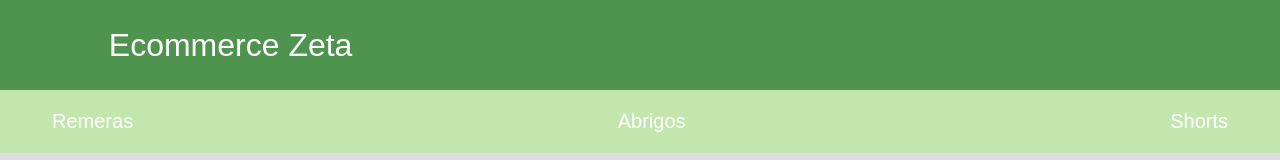
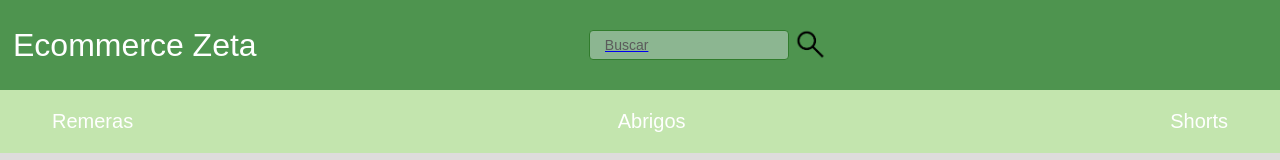
Before and after one commit to DamianPonc3/Zeta, a React (Create React App) app: page / in a window 1280 px wide. Shown: the top 160 px of the page. Built offline with nearby package versions, Linux system fonts and the light colour scheme; no server answers; the database is empty.

Commit message:
cambios finales

```diff
--- a/public/index.html
+++ b/public/index.html
@@ -13,7 +13,7 @@
     <link rel="apple-touch-icon" href="%PUBLIC_URL%/logo192.png" />
     <link rel="manifest" href="%PUBLIC_URL%/manifest.json" />
     <link rel="stylesheet" href="https://fonts.googleapis.com/css2?family=Material+Symbols+Outlined:opsz,wght,FILL,GRAD@48,400,0,0" />
-
+    <link rel="stylesheet" href="https://fonts.googleapis.com/css2?family=Material+Symbols+Outlined:opsz,wght,FILL,GRAD@20..48,100..700,0..1,-50..200" />
     <title>Zeta</title>
   </head>
   <body>
--- a/src/App.js
+++ b/src/App.js
@@ -8,6 +8,7 @@ import { BrowserRouter, Routes, Route } from 'react-router-dom'
 import { CartContextProvider } from './context/CartContext';
 import { NotificationProvider } from './Notification/notification';
 import Form from "./components/Form/Form"
+import Search from "./components/Search/Search"
 
 const App = () => {
   return (
@@ -24,6 +25,7 @@ const App = () => {
                 <Route path='/cart' element={<Cart />}/>
                 <Route path='/order' element={<Form />}/>
                 <Route path='*' element={<h1>PAGE NOT FOUND 404</h1>} />
+                <Route path='/search' element={<Search />} />
               </Routes>
             </BrowserRouter>
           </NotificationProvider>
--- a/src/components/Item/Item.css
+++ b/src/components/Item/Item.css
@@ -67,3 +67,10 @@ img {
     margin-bottom: 1.25rem;
     font-weight: 400;
 }
+
+
+@media all and (max-width: 1020px){
+.Header{
+    display: none;
+}
+}
--- a/src/components/ItemList/ItemList.css
+++ b/src/components/ItemList/ItemList.css
@@ -2,3 +2,9 @@
     display: grid;
     grid-template-columns: repeat(3, auto);
 }
+
+@media all and (max-width: 1020px) {
+    .card{
+        grid-template-columns: repeat(2, 1fr);
+    }
+}
--- a/src/components/Navbar/Navbar.css
+++ b/src/components/Navbar/Navbar.css
@@ -9,8 +9,10 @@
 
 .container-title{
   margin-left: 0.5rem;
+  padding-left: 5px;
+  padding-right: 120px;
   display: flex;
-  justify-content: center;
+  justify-content: space-between;
   align-items: center;
   font-size: 1.2rem;
   font-family: sans-serif;
@@ -23,9 +25,7 @@
       color: #ffffff;
   }
 
-.carrito{
-  margin-left: 65%;
-}
+
 
 .categories{
   height: 100%;
--- a/src/components/Navbar/Navbar.js
+++ b/src/components/Navbar/Navbar.js
@@ -3,6 +3,7 @@ import CartWidget from '../CartWidget/CartWidget'
 import './Navbar.css'
 import { Link, NavLink } from 'react-router-dom'
 import CartContext from '../../context/CartContext'
+import Search from "../Search/Search"
 
 const Navbar = () => {
 
@@ -16,6 +17,11 @@ const Navbar = () => {
           <div>
             <Link to='/' className='title'>
               <h1>Ecommerce Zeta</h1>
+            </Link>
+          </div>
+          <div>
+            <Link to='/Search'>
+              <Search />
             </Link>
           </div>
           <div className='carrito'>
--- /dev/null
+++ b/src/components/Search/Search.css
@@ -0,0 +1,29 @@
+.container-search{
+    display: flex;
+    width: 300px;
+    height: 50px;
+    justify-content: center;
+    margin-top: 5px;
+}
+
+
+.container-search input{
+    height: 30px;
+    width: 200px;
+    border: 1px solid rgb(49, 124, 45);
+    margin-top: 7px;
+    background: rgb(140, 182, 145);
+    color: #fff;
+}
+
+.container-search input::placeholder{
+    color: rgb(91, 91, 91);
+    border: none;
+}
+
+.icon-search img{
+    margin-top: 4px;
+    margin-left: 4px;
+    width: 35px;
+    height:35px;
+}
--- /dev/null
+++ b/src/components/Search/Search.js
@@ -0,0 +1,23 @@
+import React from 'react'
+import "./Search.css"
+
+
+
+
+function Search() {
+
+
+
+
+
+return (
+    <div className='container-search'>
+        <input type="text" placeholder='Buscar' className='input-search'></input>
+        <span className="icon-search">
+            <img src="./assets/search.png" alt="search"/>
+        </span>
+    </div>
+    )
+}
+
+export default Search
```
Also changed, not shown: public/assets/search.png (added), 1 other file (tests, documents, lock files or other folders).
